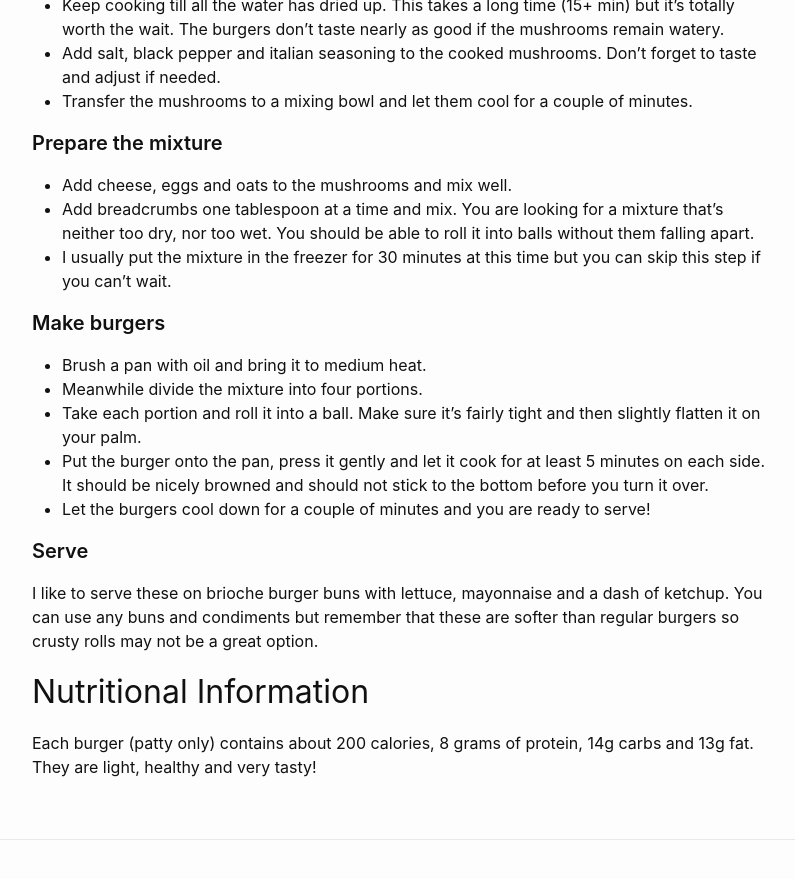
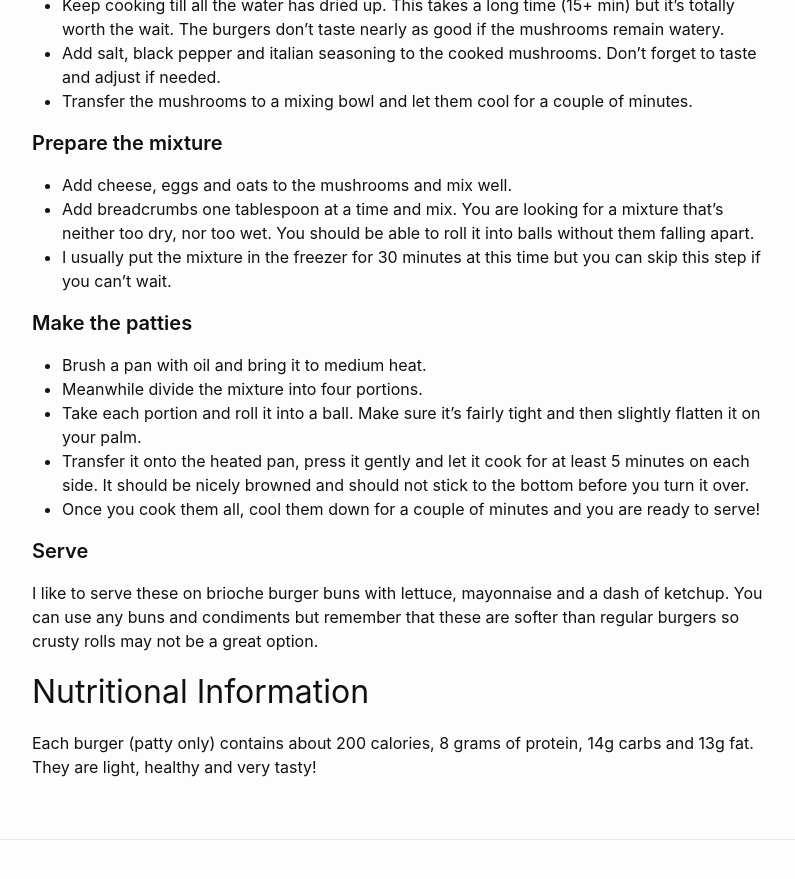
Before and after one commit to chiraggupta/ChiragGupta.com, a Jekyll site: the page built from _posts/2020-06-12-mushroom-burgers.md, in a window 1280 px wide and 900 px high, scrolled down 2053 px. Shown: the top 879 px of the window, without its empty margins (238-1033 px from the left). Built offline with Jekyll 4.4.1, drawn with Linux system fonts in a browser that asks for light colours.

Commit message:
Clarify patties vs burgers

```diff
--- a/_posts/2020-06-12-mushroom-burgers.md
+++ b/_posts/2020-06-12-mushroom-burgers.md
@@ -60,13 +60,13 @@ _Makes 4 burgers_
 - Add breadcrumbs one tablespoon at a time and mix. You are looking for a mixture that's neither too dry, nor too wet. You should be able to roll it into balls without them falling apart.
 - I usually put the mixture in the freezer for 30 minutes at this time but you can skip this step if you can't wait.
 
-### Make burgers
+### Make the patties
 
 - Brush a pan with oil and bring it to medium heat.
 - Meanwhile divide the mixture into four portions.
 - Take each portion and roll it into a ball. Make sure it's fairly tight and then slightly flatten it on your palm.
-- Put the burger onto the pan, press it gently and let it cook for at least 5 minutes on each side. It should be nicely browned and should not stick to the bottom before you turn it over.
-- Let the burgers cool down for a couple of minutes and you are ready to serve!
+- Transfer it onto the heated pan, press it gently and let it cook for at least 5 minutes on each side. It should be nicely browned and should not stick to the bottom before you turn it over.
+- Once you cook them all, cool them down for a couple of minutes and you are ready to serve!
 
 ### Serve
 
```
